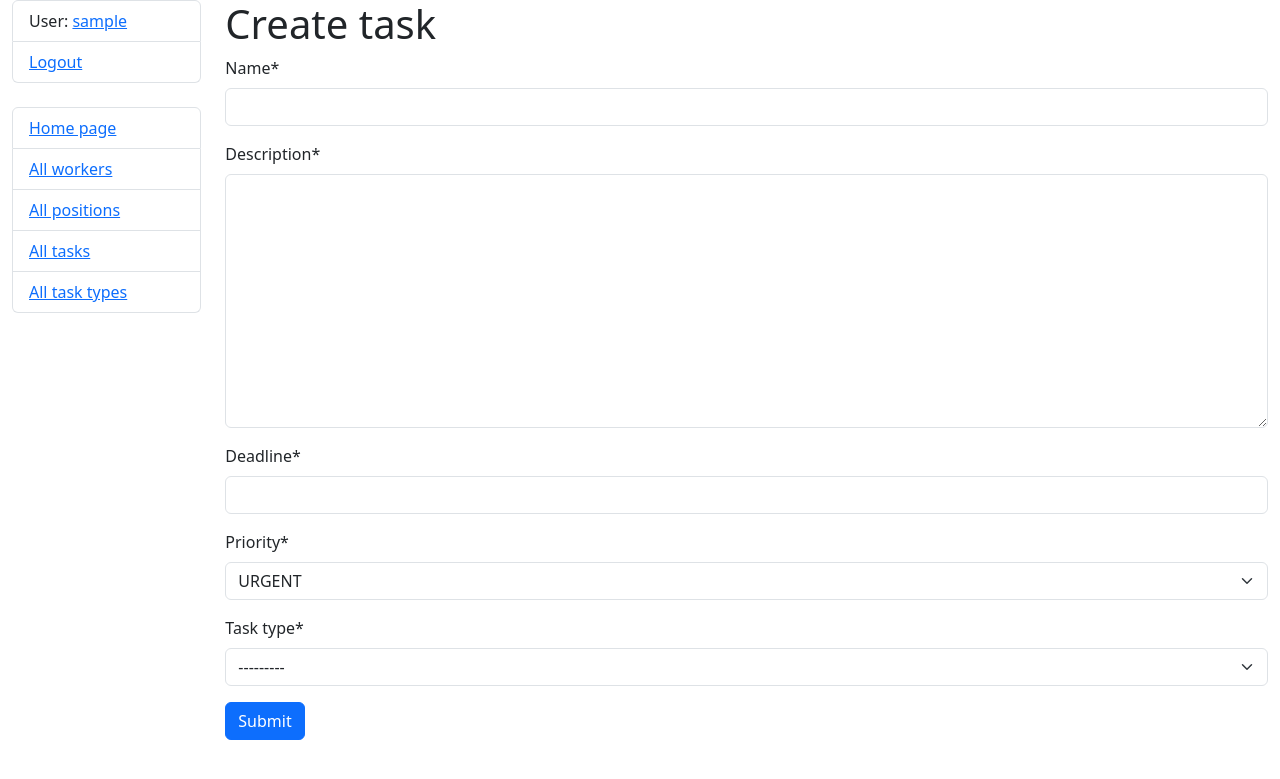
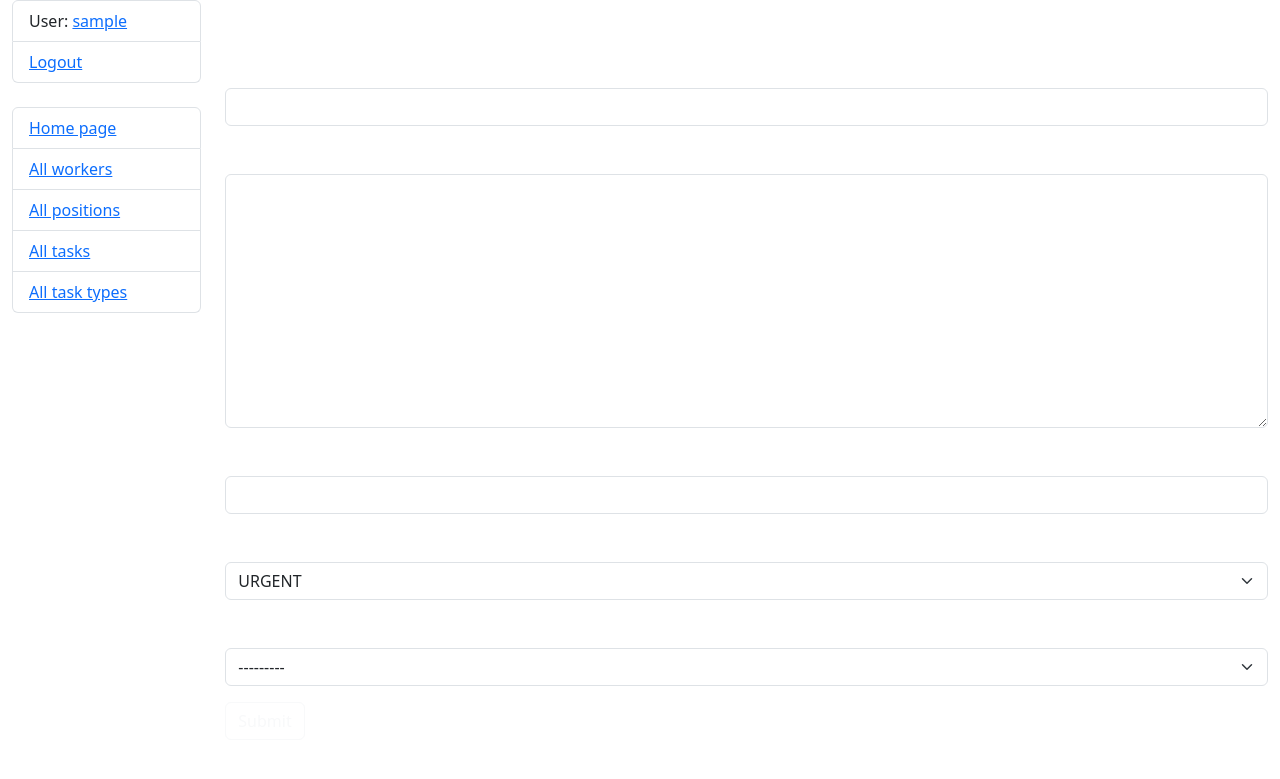
Before and after one commit to Paul-Starodub/IT-Company-Task-Manager, a Django app: page /tasks/create/ in a window 1280 px wide. Shown: the top 779 px of the page. Run offline with Django 4.2, Linux system fonts and the light colour scheme; the visitor is signed in with stand-in values (Sample User, id 1); data that the repository does not hold is empty; some libraries are stand-ins or nearby versions.

Commit message:
Updated task_form.html

```diff
--- a/templates/company/task_form.html
+++ b/templates/company/task_form.html
@@ -2,11 +2,11 @@
 {% load crispy_forms_filters %}
 
 {% block content %}
-  <h1>{{ object|yesno:"Update,Create" }} task</h1>
-  <form action="" method="post" novalidate>
+  <h1 class="text-white">{{ object|yesno:"Update,Create" }} task</h1>
+  <form class="text-white" action="" method="post" novalidate>
     {% csrf_token %}
     {{ form|crispy }}
 
-    <input type="submit" value="Submit" class="btn btn-primary">
+    <input type="submit" value="Submit" class="btn btn-outline-light">
   </form>
 {% endblock %}
```
